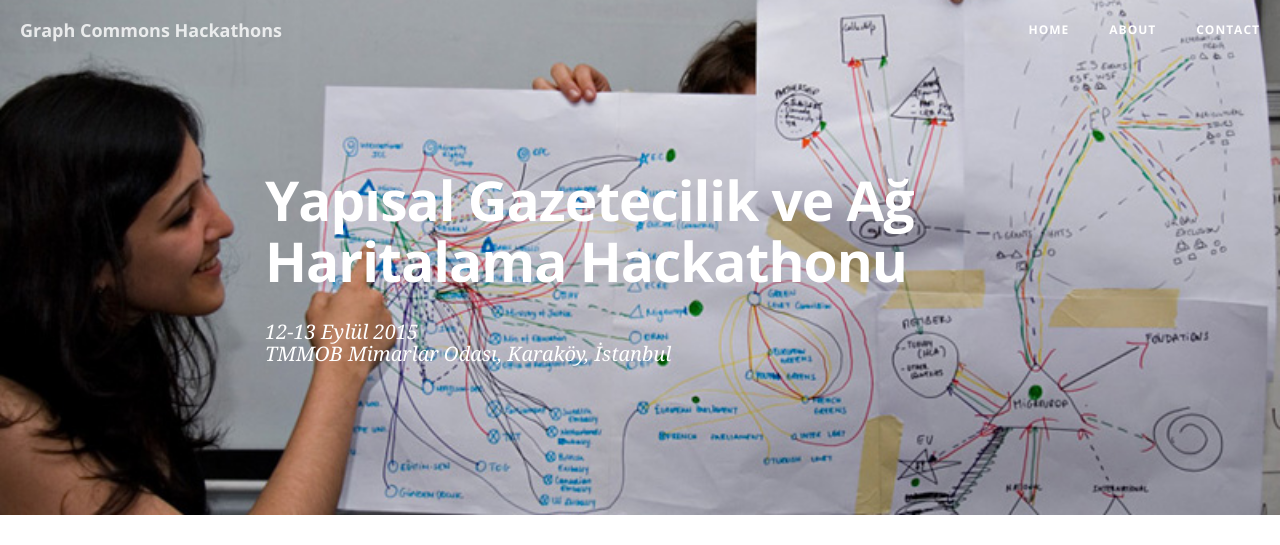
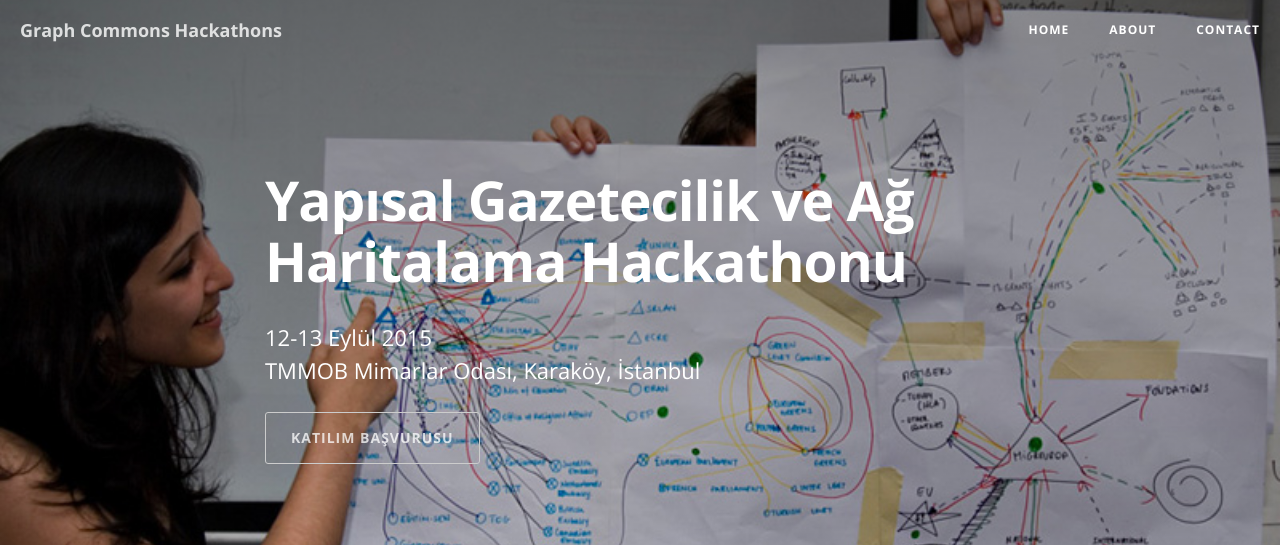
Before and after one commit to graphcommons/hackathons, a Jekyll site: the page built from _posts/2015-08-21-istanbul-yapisal-gazetecilik.md, in a window 1280 px wide. Shown: the top 545 px of the page. Built offline with Jekyll 4.4.1, drawn with Linux system fonts in a browser that asks for light colours; nearby versions of some CDN libraries; grey boxes are pictures that could not be loaded.

Commit message:
post header refined

```diff
--- a/_layouts/post.html
+++ b/_layouts/post.html
@@ -3,17 +3,20 @@
 ---
 
 <!-- Post Header -->
-<header class="intro-header" style="background-image: url('{{ site.baseurl }}/{% if page.header-img %}{{ page.header-img }}{% else %}{{ site.header-img }}{% endif %}')">
+<header class="intro-header" style="background-image: linear-gradient(rgba(0, 0, 0, 0.4),rgba(0, 0, 0, 0.0)), url('{{ site.baseurl }}/{% if page.header-img %}{{ page.header-img }}{% else %}{{ site.header-img }}{% endif %}')">
     <div class="container">
         <div class="row">
             <div class="col-lg-8 col-lg-offset-2 col-md-10 col-md-offset-1">
                 <div class="post-heading">
-                    <h1>{{ page.title }}</h1>
+                    <h1>{{page.title}}</h1>
                     {% if page.subtitle %}
-                    <h2 class="subheading">{{ page.subtitle }}</h2>
+                    <h2 class="subheading">{{page.subtitle }}</h2>
                     {% endif %}
-                    <span class="meta">{{ page.scheduled_date}}</span>
-                    <span class="meta">{{ page.place}}</span>
+                    <span class="meta">{{page.scheduled_date}}</span>
+                    <span class="meta">{{page.place}}</span>
+                    <div class="action">
+                        <a href="#katilim" class="btn btn-default btn-outline">KATILIM BAŞVURUSU</a>
+                    </div>
                 </div>
             </div>
         </div>
--- a/css/clean-blog.css
+++ b/css/clean-blog.css
@@ -181,7 +181,7 @@
 }
 .intro-header .post-heading .subheading,
 .intro-header .post-heading .meta {
-  line-height: 1.1;
+  line-height: 1.5;
   display: block;
 }
 .intro-header .post-heading .subheading {
@@ -191,10 +191,9 @@
   font-weight: 600;
 }
 .intro-header .post-heading .meta {
-  font-family: 'Georgia', 'Times New Roman', serif;
-  font-style: italic;
-  font-weight: 300;
-  font-size: 20px;
+  font-family: 'Open Sans', 'Helvetica Neue', Helvetica, Arial, sans-serif;
+  font-weight: 400;
+  font-size: 22px;
 }
 .intro-header .post-heading .meta a {
   color: white;
@@ -353,6 +352,11 @@
   border-color: #cca933;
   background-color: #cca933;
 }
+.btn-outline {
+  background: none;
+  color: rgba(255, 255, 255, 0.75);
+  margin-top: 25px;
+}
 .pager {
   margin: 20px 0 0;
 }
```
Also changed, not shown: less/clean-blog.less (+12 -5 lines), css/clean-blog.min.css.
